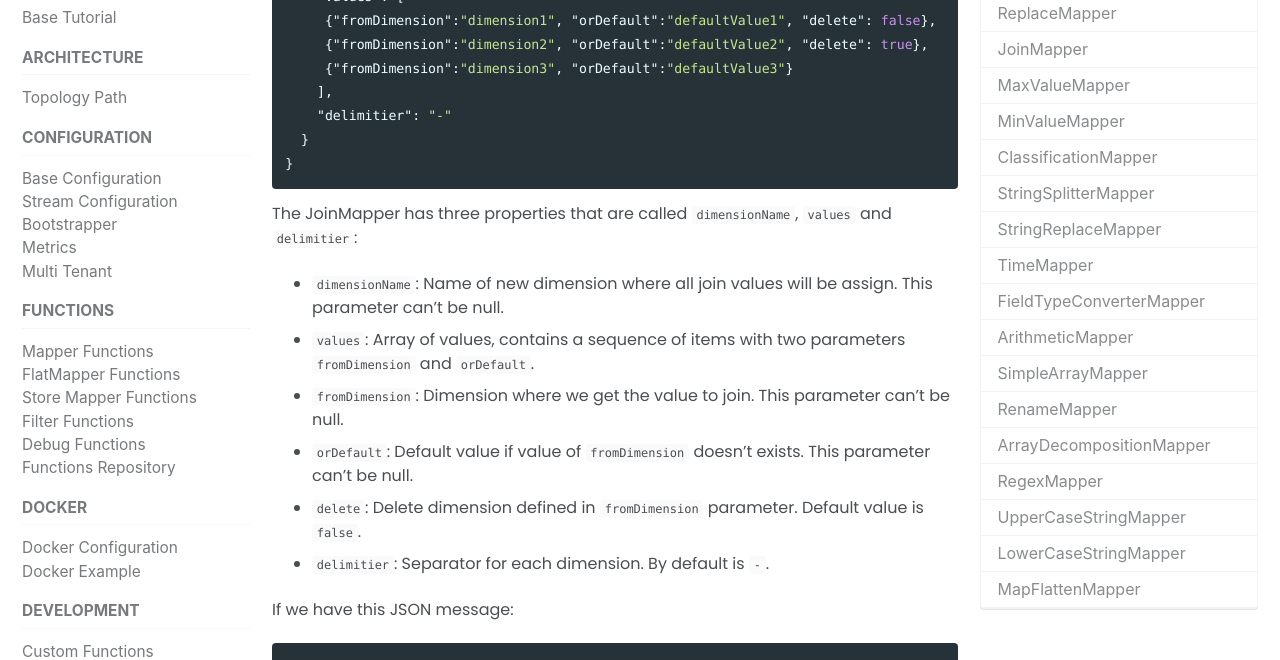
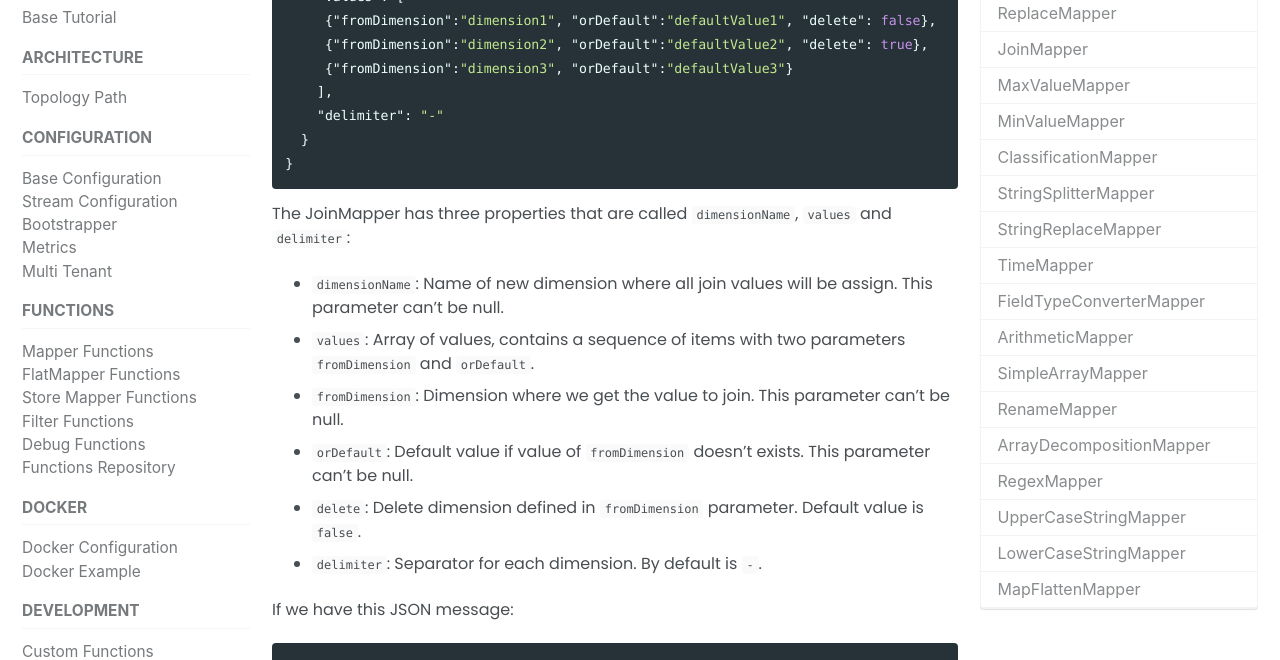
Before and after one commit to andresgomezfrr/normalizer, a Jekyll site: the page built from docs/functions/mapper_functions.md, in a window 1280 px wide and 900 px high, scrolled down 5230 px. Shown: the part 152-812 px from the top of the window. Built offline with Jekyll 4.4.1, drawn with Linux system fonts in a browser that asks for light colours; nearby versions of some CDN libraries; comment, search, counter and statistics services are not loaded; some of the changed text lies outside the part shown.

Commit message:
Fix delimitier typo (#31)

````diff
--- a/docs/functions/mapper_functions.md
+++ b/docs/functions/mapper_functions.md
@@ -222,19 +222,19 @@ The JoinMapper is a function that allows us to join as many values as we want an
      {"fromDimension":"dimension2", "orDefault":"defaultValue2", "delete": true},
      {"fromDimension":"dimension3", "orDefault":"defaultValue3"}
     ],
-    "delimitier": "-"
+    "delimiter": "-"
   }
 }
 ```
 
-The JoinMapper has three properties that are called `dimensionName`, `values` and `delimitier`:
+The JoinMapper has three properties that are called `dimensionName`, `values` and `delimiter`:
 
 * `dimensionName`: Name of new dimension where all join values will be assign. This parameter can't be null.
 * `values`: Array of values, contains a sequence of items with two parameters `fromDimension` and `orDefault`.
  * `fromDimension`: Dimension where we get the value to join. This parameter can't be null.
  * `orDefault`: Default value if value of `fromDimension` doesn't exists. This parameter can't be null.
  * `delete`: Delete dimension defined in `fromDimension` parameter. Default value is `false`.
-* `delimitier`: Separator for each dimension. By default is `-`.
+* `delimiter`: Separator for each dimension. By default is `-`.
 
 If we have this JSON message:
 
@@ -395,7 +395,7 @@ The StringSplitterMapper allows us to split one dimension into multiple dimensio
           "className":"io.wizzie.normalizer.funcs.impl.StringSplitterMapper",
           "properties": {
             "dimension": "DIM-H",
-            "delimitier": ">",
+            "delimiter": ">",
             "fields": ["country", "province", "city"]
           }
         }
@@ -404,7 +404,7 @@ The StringSplitterMapper allows us to split one dimension into multiple dimensio
 This mapper has some properties:
 
 * `dimension`: The dimension field that you want to split.
-* `delimitier`:  The character that the mapper uses to split.
+* `delimiter`:  The character that the mapper uses to split.
 * `fields`: The new fields to the splitter dimensions. This is a JSON Array.
 * `delete_dimension`: This is a boolean to indicate if you want to delete the original dimension. Default: false
 
````
Also changed, not shown: service/src/test/resources/join-mapper.json (+1 -1 lines), service/src/test/resources/string-splitter-mapper.json (+1 -1 lines), 4 other files.
